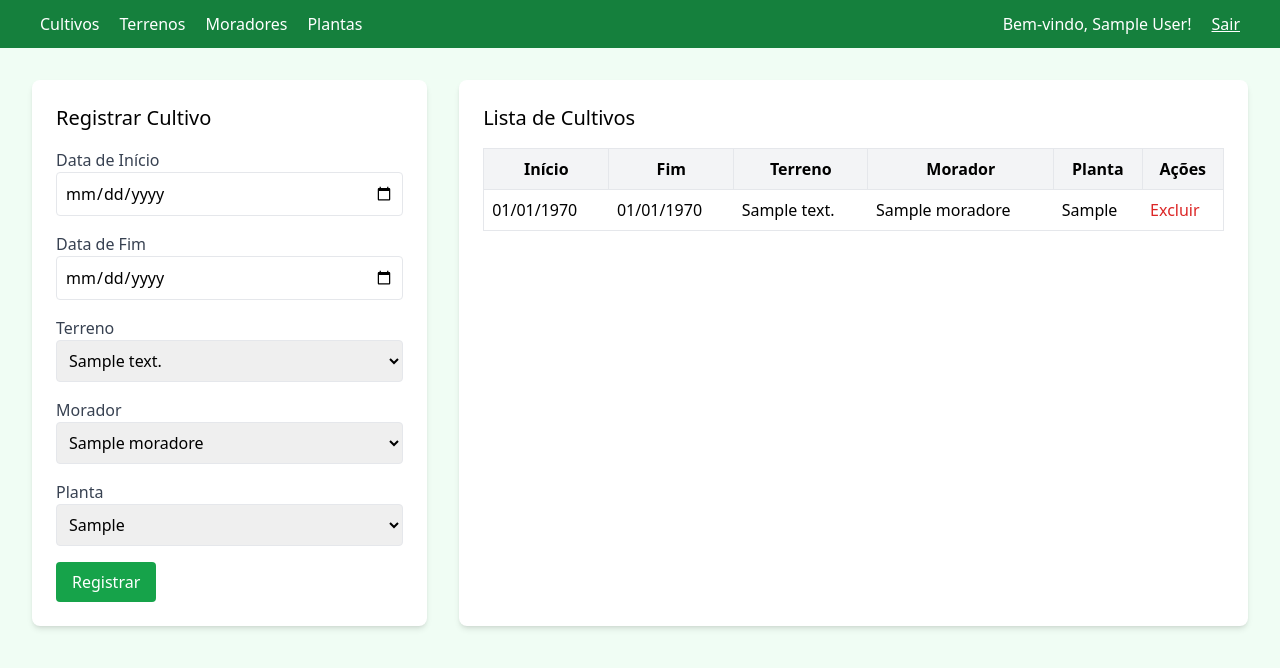
After one commit to joaorizzont/LP4, a PHP site: page /projeto/cultivos.php in a window 1280 px wide. The commit adds this page. Shown: the top 668 px of the page. Run offline with PHP 8.4, Linux system fonts and the light colour scheme; the visitor is signed in with stand-in values (Sample User, id 1); tables that the repository leaves empty or names only in its code hold one stand-in row (values such as "Sample post"); some libraries are stand-ins or nearby versions.

Commit message:
feat: add cultivo

```diff
--- a/src/projeto/components/header.php
+++ b/src/projeto/components/header.php
@@ -23,6 +23,7 @@ if (!isset($_SESSION["user"])) {
         </button>
 
         <nav class="hidden md:flex gap-5">
+            <a href="cultivos.php" class="hover:underline">Cultivos</a>
             <a href="terrenos.php" class="hover:underline">Terrenos</a>
             <a href="moradores.php" class="hover:underline">Moradores</a>
             <a href="plantas.php" class="hover:underline">Plantas</a>
@@ -30,13 +31,14 @@ if (!isset($_SESSION["user"])) {
 
         <div class="flex items-center gap-5">
             <h1>Bem-vindo, <?= htmlspecialchars($_SESSION["user"]) ?>!</h1>
-            <a href="logout.php" class="text-white underline">Sair</a>
+            <a href="index.php" class="text-white underline">Sair</a>
         </div>
     </header>
 
     <div id="sidebar"
         class="fixed top-0 left-0 w-64 h-full bg-green-800 text-white transform -translate-x-full transition-transform duration-300 p-5 flex flex-col gap-4">
         <button id="close-btn" class="text-white text-2xl self-end focus:outline-none">✖</button>
+        <a href="cultivos.php" class="hover:underline">Cultivos</a>
         <a href="terrenos.php" class="hover:underline">Terrenos</a>
         <a href="moradores.php" class="hover:underline">Moradores</a>
         <a href="plantas.php" class="hover:underline">Plantas</a>
--- /dev/null
+++ b/src/projeto/cultivos.php
@@ -0,0 +1,133 @@
+<?php
+$pageTitle = "Cultivos";
+require_once('components/header.php');
+require_once('db/conexao.php');
+
+$terrenos = $pdo->query("SELECT * FROM terrenos")->fetchAll(PDO::FETCH_ASSOC);
+$moradores = $pdo->query("SELECT * FROM moradores")->fetchAll(PDO::FETCH_ASSOC);
+$plantas = $pdo->query("SELECT * FROM plantas")->fetchAll(PDO::FETCH_ASSOC);
+$cultivos = $pdo->query("SELECT c.*, t.descricao AS terreno, m.nome AS morador, p.especie AS planta
+                        FROM cultivos c
+                        JOIN terrenos t ON c.terreno_id = t.id
+                        JOIN moradores m ON c.morador_id = m.id
+                        JOIN plantas p ON c.planta_id = p.id")->fetchAll(PDO::FETCH_ASSOC);
+
+function getCultivoPadrao()
+{
+    return ["inicio" => "", "fim" => "", "terreno_id" => "", "morador_id" => "", "planta_id" => "", "id" => null];
+}
+
+function reloadPage()
+{
+    echo '<meta http-equiv="Refresh" content="0;">';
+}
+
+$cultivoEditado = getCultivoPadrao();
+$id = null;
+
+if ($_SERVER["REQUEST_METHOD"] === "POST") {
+    if (isset($_POST["acao"])) {
+        $acao = $_POST["acao"];
+        $id = isset($_POST["id"]) && $_POST["id"] > 0 ? (int) $_POST["id"] : null;
+        $inicio = $_POST["inicio"] ?? "";
+        $fim = $_POST["fim"] ?? "";
+        $terreno_id = $_POST["terreno_id"] ?? "";
+        $morador_id = $_POST["morador_id"] ?? "";
+        $planta_id = $_POST["planta_id"] ?? "";
+
+        if ($acao === "adicionar") {
+            $stmt = $pdo->prepare("INSERT INTO cultivos (inicio, fim, terreno_id, morador_id, planta_id) VALUES (?, ?, ?, ?, ?)");
+            $stmt->execute([$inicio, $fim, $terreno_id, $morador_id, $planta_id]);
+            reloadPage();
+        }
+
+        if (isset($id)) {
+            if ($acao === "atualizar") {
+                $stmt = $pdo->prepare("UPDATE cultivos SET inicio = ?, fim = ?, terreno_id = ?, morador_id = ?, planta_id = ? WHERE id = ?");
+                $stmt->execute([$inicio, $fim, $terreno_id, $morador_id, $planta_id, $id]);
+                reloadPage();
+            }
+            if ($acao === "excluir") {
+                $stmt = $pdo->prepare("DELETE FROM cultivos WHERE id = ?");
+                $stmt->execute([$id]);
+                reloadPage();
+            }
+        }
+    }
+}
+?>
+
+<div class="p-8 flex gap-8">
+    <div class="w-1/3 bg-white p-6 shadow-md rounded-lg">
+        <h2 class="text-xl mb-4">Registrar Cultivo</h2>
+        <form method="POST">
+            <input type="hidden" name="id" value="<?= $cultivoEditado['id'] ?>">
+            <div class="mb-4">
+                <label class="block text-gray-700">Data de Início</label>
+                <input type="date" name="inicio" value="<?= $cultivoEditado['inicio'] ?>" class="w-full p-2 border rounded" required>
+            </div>
+            <div class="mb-4">
+                <label class="block text-gray-700">Data de Fim</label>
+                <input type="date" name="fim" value="<?= $cultivoEditado['fim'] ?>" class="w-full p-2 border rounded">
+            </div>
+            <div class="mb-4">
+                <label class="block text-gray-700">Terreno</label>
+                <select name="terreno_id" class="w-full p-2 border rounded" required>
+                    <?php foreach ($terrenos as $terreno): ?>
+                        <option value="<?= $terreno['id'] ?>"><?= $terreno['descricao'] ?></option>
+                    <?php endforeach; ?>
+                </select>
+            </div>
+            <div class="mb-4">
+                <label class="block text-gray-700">Morador</label>
+                <select name="morador_id" class="w-full p-2 border rounded" required>
+                    <?php foreach ($moradores as $morador): ?>
+                        <option value="<?= $morador['id'] ?>"><?= $morador['nome'] ?></option>
+                    <?php endforeach; ?>
+                </select>
+            </div>
+            <div class="mb-4">
+                <label class="block text-gray-700">Planta</label>
+                <select name="planta_id" class="w-full p-2 border rounded" required>
+                    <?php foreach ($plantas as $planta): ?>
+                        <option value="<?= $planta['id'] ?>"><?= $planta['especie'] ?></option>
+                    <?php endforeach; ?>
+                </select>
+            </div>
+            <button type="submit" name="acao" value="adicionar" class="bg-green-600 text-white px-4 py-2 rounded">Registrar</button>
+        </form>
+    </div>
+
+    <div class="w-2/3 bg-white p-6 shadow-md rounded-lg">
+        <h2 class="text-xl mb-4">Lista de Cultivos</h2>
+        <table class="w-full border-collapse">
+            <thead>
+                <tr class="bg-gray-100">
+                    <th class="border p-2">Início</th>
+                    <th class="border p-2">Fim</th>
+                    <th class="border p-2">Terreno</th>
+                    <th class="border p-2">Morador</th>
+                    <th class="border p-2">Planta</th>
+                    <th class="border p-2">Ações</th>
+                </tr>
+            </thead>
+            <tbody>
+                <?php foreach ($cultivos as $cultivo): ?>
+                    <tr class="border">
+                        <td class="p-2"><?= date('d/m/Y', strtotime($cultivo['inicio'])) ?></td>
+                        <td class="p-2"><?= date('d/m/Y', strtotime($cultivo['fim'])) ?></td>
+                        <td class="p-2"><?= $cultivo['terreno'] ?></td>
+                        <td class="p-2"><?= $cultivo['morador'] ?></td>
+                        <td class="p-2"><?= $cultivo['planta'] ?></td>
+                        <td class="p-2 flex gap-2">
+                            <form method="POST">
+                                <input type="hidden" name="id" value="<?= $cultivo['id'] ?>">
+                                <button type="submit" name="acao" value="excluir" class="text-red-600" onclick="return confirm('Tem certeza que deseja excluir?');">Excluir</button>
+                            </form>
+                        </td>
+                    </tr>
+                <?php endforeach; ?>
+            </tbody>
+        </table>
+    </div>
+</div>
```
Also changed, not shown: src/projeto/dashboard.php (deleted, +0 -11 lines), src/projeto/index.php (+19 -8 lines).
